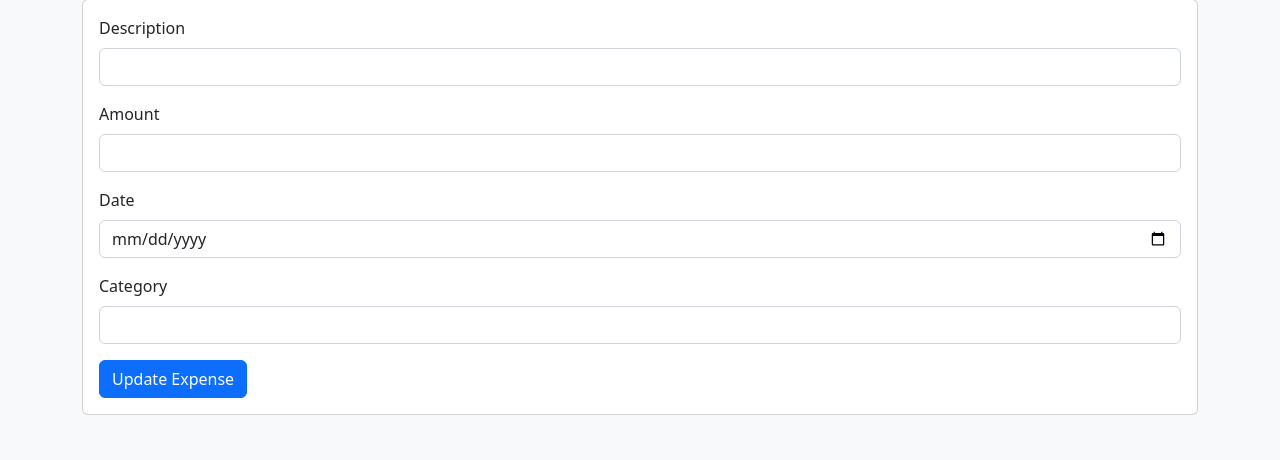
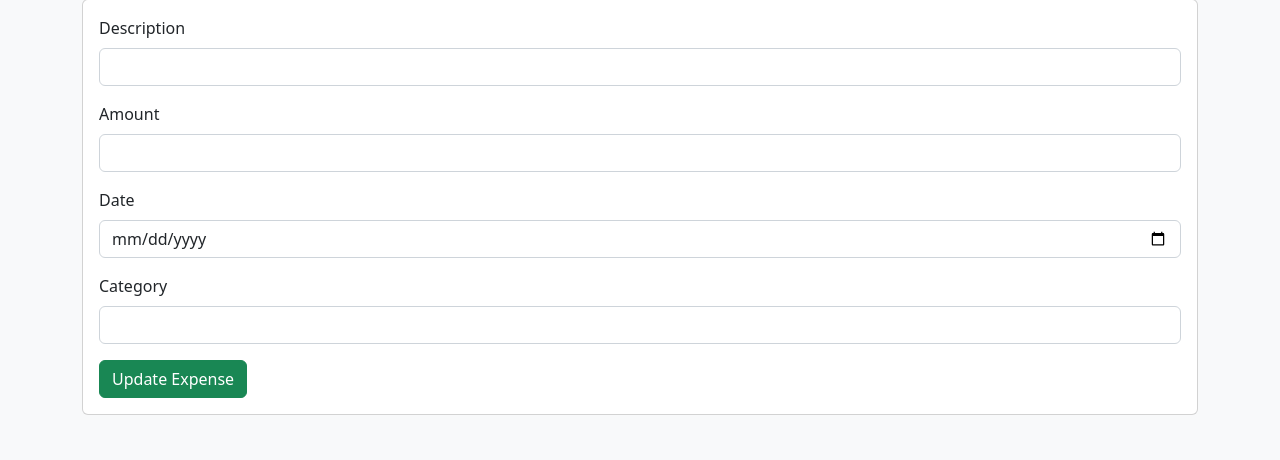
Before and after one commit to Abdullah92o/Expense-Tracker-App, a Flask app: template templates/edit_expense.html in a window 1280 px wide. Shown: the part 153-613 px from the top of the page. Run offline with Flask 2, Linux system fonts and the light colour scheme; the template is opened without the code that fills it, so the values that code supplies are empty.

Commit message:
Update edit_expense.html
This template provides a form for editing an existing expense. The "Update Expense" button now uses a stronger color (green via btn-success) to stand out.

```diff
--- a/templates/edit_expense.html
+++ b/templates/edit_expense.html
@@ -21,7 +21,7 @@
         <label for="category" class="form-label">Category</label>
         <input type="text" name="category" id="category" class="form-control" value="{{ expense.category }}" required>
       </div>
-      <button type="submit" class="btn btn-primary">Update Expense</button>
+      <button type="submit" class="btn btn-success">Update Expense</button>
     </form>
   </div>
 </div>
```
